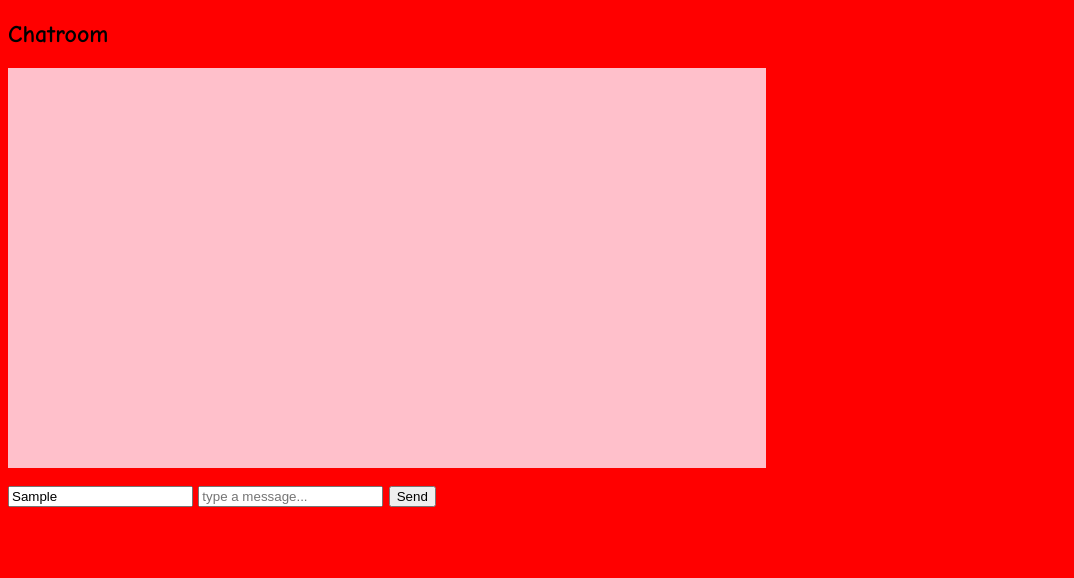
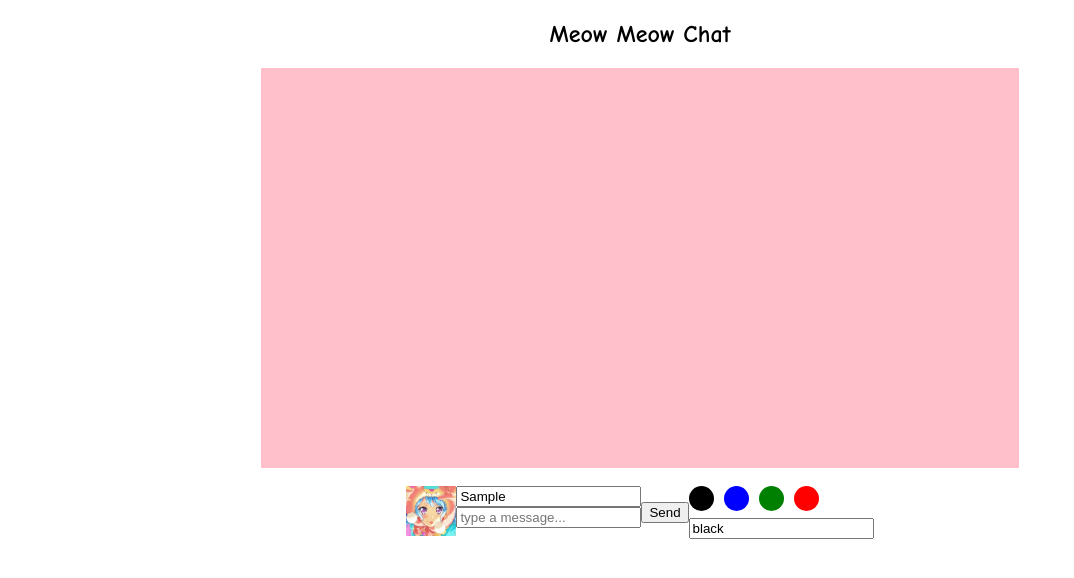
Before and after one commit to laurenawilkinson/meow-meow-chat, a website: page public/index.html in a window 1280 px wide. Both pictures are taken after typing "Sample", "Sample" into the empty fields and a click on the button "Send". Shown: the whole page, without its empty margins (0-1074 px from the left). Drawn offline with Linux system fonts and the light colour scheme.

Commit message:
Added images and name colours!

```diff
--- /dev/null
+++ b/public/client.js
@@ -0,0 +1,103 @@
+const HOST = location.origin.replace(/^http/, 'ws'),
+        ws = new WebSocket(HOST),
+        chat = document.getElementById("chat"),
+        name = document.getElementById("name"),
+        msg = document.getElementById("msg"),
+        btnSend = document.getElementById("send"),
+        img = document.getElementById('profileImage'),
+        chatMessages = document.getElementsByClassName('msg'),
+        colours = document.getElementsByName('colours'),
+        customColour = document.getElementById('colour');
+
+pageLoad();
+
+// ws stuff
+ws.onopen = () => {
+    console.log('WebSocket connection is open...');
+};
+ws.onmessage = (e) => {
+
+    const json = JSON.parse(e.data);
+    console.log(json);
+    if(chatMessages.length < 30){
+        chat.innerHTML +=
+        `<div class="msg">
+            <img src="${json.image}" class="msg-pic">
+                <div class="flex-column">
+                    <span class="msg-name" style="color: ${json.colour}">${json.name}</span>
+                    <span class="msg-message">${json.message}</span>
+                </div>
+        </div>`;
+    }
+
+
+};
+ws.onclose = () => {
+    console.log('WebSocket has disconnected');
+};
+ws.onerror = (error) => {
+    console.error(error);
+}
+
+// DOM manipulation
+btnSend.addEventListener("click", sendMsg);
+msg.addEventListener("keyup", (e) =>{
+    if(e.keyCode === 13){
+        sendMsg();
+    }
+});
+
+function sendMsg(){
+    if (msg.value.length > 1 && msg.value.length <= 250){
+        let color = getColour();
+
+        const message = {
+            name: name.value,
+            message: msg.value,
+            image: img.src,
+            colour: color
+        };
+
+        ws.send(JSON.stringify(message));
+        msg.value = '';
+        msg.autofocus = true;
+    }
+    else if (msg.value.length <= 1){
+        console.error('Your message is too short!');
+    }
+    else if (msg.value.length > 250){
+        console.error('Your message is too long! (max 250 char)');
+    }
+}
+
+function pageLoad(){
+    let r = Math.floor(Math.random() * 5);
+
+    img.src = `images/0${r}.png`;
+
+    for (let i = 0, l = colours.length; i < l; i++){
+        colours[i].addEventListener('click', () =>{
+            customColour.value = colours[i].value;
+        });
+    }
+}
+
+
+
+function getColour(){
+    let color = '#000';
+    if(customColour.value != ''){
+        color = customColour.value;
+        for (let i = 0, l = colours.length; i < l; i++){
+            colours[i].checked = false;
+        }
+    }
+
+    for (let i = 0, l = colours.length; i < l; i++){
+        if (colours[i].checked){
+            color = colours[i].value;
+        }
+    }
+
+    return color;
+}
--- a/public/index.html
+++ b/public/index.html
@@ -2,60 +2,44 @@
 <html>
     <head>
         <meta name="viewport" content="width=device-width, initial-scale=1.0">
-        <title>Chatroom</title>
+        <title>Meow Meow Chat</title>
         <link rel="stylesheet" href="styles.css" type="text/css">
     </head>
-    <style>
-
-    </style>
     <body>
-        <h2>Chatroom</h2>
-        <div id="chat"></div>
-        <br>
-        <input type="text" placeholder="name" id="name">
-        <input type="text" placeholder="type a message..." id="msg">
-        <button id="send">Send</button>
-
-        <script>
-            const HOST = location.origin.replace(/^http/, 'ws'),
-                    ws = new WebSocket(HOST),
-                    chat = document.getElementById("chat"),
-                    name = document.getElementById("name"),
-                    msg = document.getElementById("msg"),
-                    btnSend = document.getElementById("send");
-
-            ws.onopen = () => {
-                console.log('WebSocket connection is open...');
-            };
-            ws.onmessage = (e) => {
-                console.log(`received: ${e.data}`);
-                const json = JSON.parse(e.data);
-                chat.innerHTML = chat.innerHTML + '<p class="sentMsg">' + json.name + ': ' + json.message + '</p>';
-
-            };
-            ws.onclose = () => {
-                console.log('WebSocket has disconnected');
-            };
-            ws.onerror = (error) => {
-                console.error(error);
-            }
-
-            btnSend.addEventListener("click", sendMsg);
-            msg.addEventListener("keyup", (e) =>{
-                if(e.keyCode === 13){
-                    sendMsg();
-                }
-            });
-
-            function sendMsg(){
-                const message = {
-                    name: name.value,
-                    message: msg.value
-                };
-                ws.send(JSON.stringify(message));
-                msg.value = '';
-                msg.autofocus = true;
-            }
-        </script>
+        <div class="container">
+            <h2>Meow Meow Chat</h2>
+            <div id="chat"></div>
+            <br>
+            <div id="userbar">
+                <img src="images/01.png" alt="Profile picture" id="profileImage" width="50px" height="50px">
+                <div class="flex-column">
+                    <input type="text" placeholder="name" id="name">
+                    <input type="text" placeholder="type a message..." id="msg">
+                </div>
+                <button id="send">Send</button>
+                <div class="flex-column">
+                    <div class="flex-row">
+                        <label class="radio-container">
+                            <input type="radio" name="colours" value="black" checked>
+                            <span class="radio-check"></span>
+                        </label>
+                        <label class="radio-container">
+                            <input type="radio" name="colours" value="blue">
+                            <span class="radio-check"></span>
+                        </label>
+                        <label class="radio-container">
+                            <input type="radio" name="colours" value="green">
+                            <span class="radio-check"></span>
+                        </label>
+                        <label class="radio-container">
+                            <input type="radio" name="colours" value="red">
+                            <span class="radio-check"></span>
+                        </label>
+                    </div>
+                    <input type="text" placeholder="custom colour" id="colour" value="black">
+                </div>
+            </div>
+        </div>
+        <script src="client.js"></script>
     </body>
 </html>
--- a/public/styles.scss
+++ b/public/styles.scss
@@ -1,12 +1,116 @@
 
 html{
     font-family: 'Comic Sans MS';
-    background: red;
+}
+
+.container{
+    margin: 0 auto;
+    text-align: center;
+
+    .flex-column{
+        display: flex;
+        flex-direction: column;
+    }
+
+    .flex-row{
+        display: flex;
+        flex-direction: row;
+    }
+}
+
+.hidden{
+    display: none;
+}
+
+#userbar{
+    display: flex;
+    justify-content: center;
+
+    input[type=radio]{
+        display: inline-block;
+    }
+
+    input[value=red] ~ .radio-check {
+        background: red;
+    }
+    input[value=black] ~ .radio-check {
+        background: black;
+    }
+    input[value=green] ~ .radio-check {
+        background: green;
+    }
+    input[value=blue] ~ .radio-check {
+        background: blue;
+    }
+
+    #send{
+        height: 50%;
+        align-self: center;
+    }
+
+    // colour select
+    .radio-container {
+        display: block;
+        position: relative;
+        padding-left: 35px;
+        margin-bottom: 12px;
+        cursor: pointer;
+        font-size: 22px;
+        user-select: none;
+        height: 20px;
+
+        input{
+            position: absolute;
+            opacity: 0;
+            cursor: pointer;
+
+            &:checked ~ .radio-check{
+                box-shadow: inset 0 0 15px #fff;
+            }
+        }
+
+        .radio-check {
+            position: absolute;
+            top: 0;
+            left: 0;
+            height: 25px;
+            width: 25px;
+            background-color: #eee;
+            border-radius: 50%;
+        }
+    }
 }
 
 #chat{
     height: 400px;
     overflow-y: scroll;
+    overflow-x: hidden;
     width: 60%;
     background: pink;
+    text-align: left;
+    margin: 0 auto;
 }
+
+.msg{
+    background: white;
+    padding: 1em;
+    margin: 0.5em;
+    display: flex;
+
+    .flex-container{
+        margin-left: 0.5em;
+    }
+
+    &-pic{
+        width: 50px;
+        height: 50px;
+    }
+
+    &-name{
+        font-weight: bold;
+    }
+
+    &-message{
+        color: limegreen;
+    }
+}
--- a/server.js
+++ b/server.js
@@ -23,10 +23,7 @@ wss.broadcast = function broadcast(data) {
 wss.on('connection', (ws) => {
   ws.on('message', (message) => {
       console.log('received: ', message);
-      //ws.send(message.split('').reverse().join(''));
       const json = JSON.parse(message);
-      console.log(json.name);
-      console.log(json.message);
       wss.broadcast(message);
   });
   ws.on('close', () => {
```
Also changed, not shown: public/images/00.png (added), public/images/01.png (added), public/images/02.png (added), public/images/03.png (added), public/images/04.png (added), public/styles.css, 1 other file.
